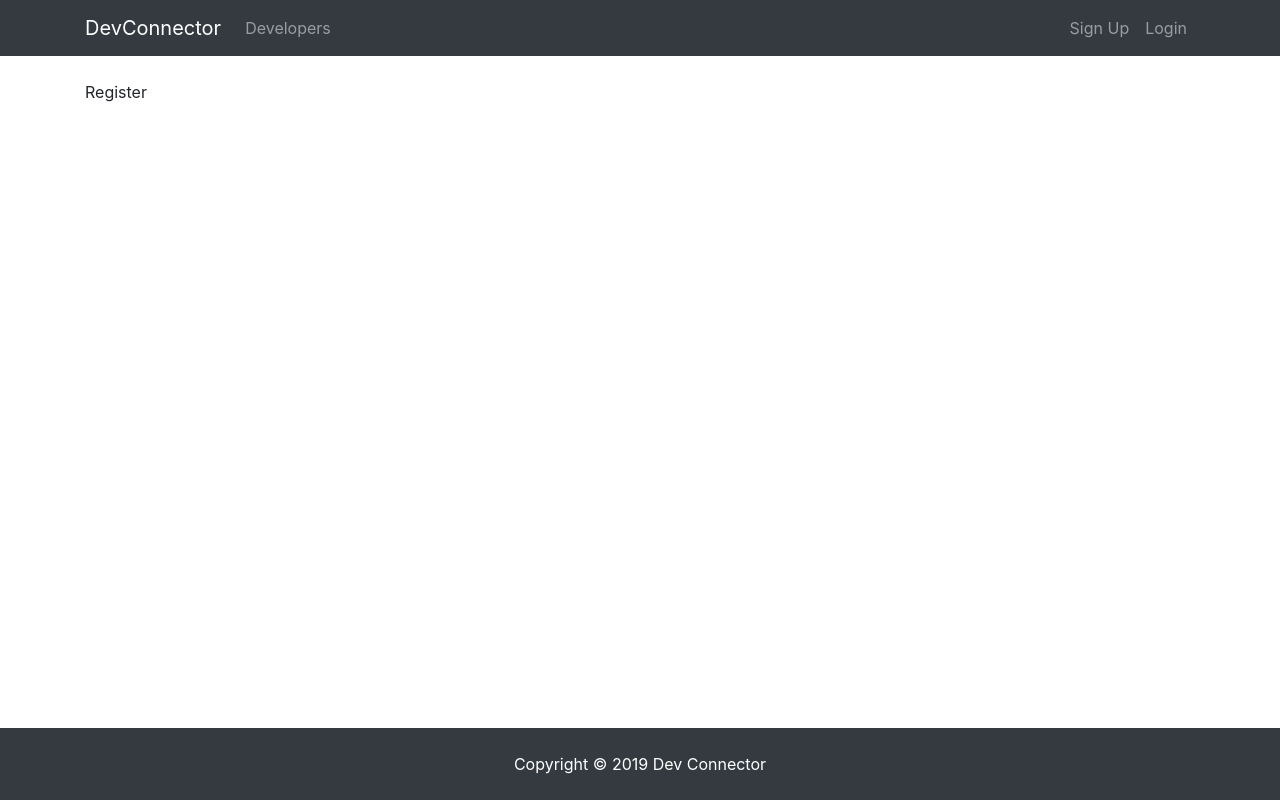
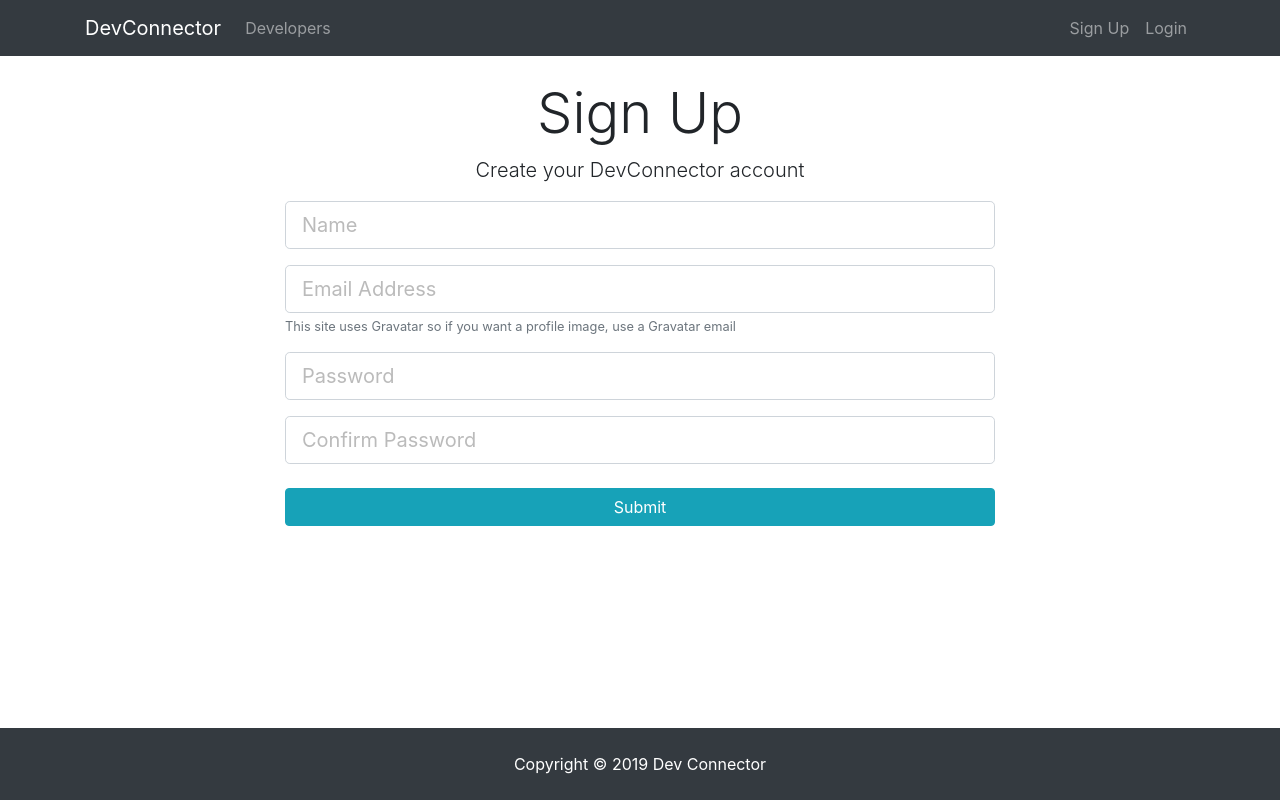
Before and after one commit to danidz96/devconnect, a React (Create React App) app in the folder client/: page /register in a window 1280 px wide. Built offline with nearby package versions, Linux system fonts and the light colour scheme.

Commit message:
add register form

```diff
--- a/client/src/components/auth/Register.js
+++ b/client/src/components/auth/Register.js
@@ -1,7 +1,82 @@
-import React from 'react';
+import React, { useState } from 'react';
 
 const Register = () => {
-	return <div>Register</div>;
+	const [ name, setName ] = useState('');
+	const [ email, setEmail ] = useState('');
+	const [ password, setPassword ] = useState('');
+	const [ password2, setPassword2 ] = useState('');
+	const onSubmit = (e) => {
+		e.preventDefault();
+
+		const newUser = {
+			name,
+			email,
+			password,
+			password2
+		};
+
+		console.log(newUser);
+	};
+
+	return (
+		<div className="register">
+			<div className="container">
+				<div className="row">
+					<div className="col-md-8 m-auto">
+						<h1 className="display-4 text-center">Sign Up</h1>
+						<p className="lead text-center">Create your DevConnector account</p>
+						<form action="create-profile.html" onSubmit={onSubmit}>
+							<div className="form-group">
+								<input
+									type="text"
+									className="form-control form-control-lg"
+									placeholder="Name"
+									name="name"
+									value={name}
+									onChange={(e) => setName(e.target.value)}
+									required
+								/>
+							</div>
+							<div className="form-group">
+								<input
+									type="email"
+									className="form-control form-control-lg"
+									placeholder="Email Address"
+									value={email}
+									onChange={(e) => setEmail(e.target.value)}
+									name="email"
+								/>
+								<small className="form-text text-muted">
+									This site uses Gravatar so if you want a profile image, use a Gravatar email
+								</small>
+							</div>
+							<div className="form-group">
+								<input
+									type="password"
+									className="form-control form-control-lg"
+									placeholder="Password"
+									value={password}
+									onChange={(e) => setPassword(e.target.value)}
+									name="password"
+								/>
+							</div>
+							<div className="form-group">
+								<input
+									type="password"
+									className="form-control form-control-lg"
+									placeholder="Confirm Password"
+									value={password2}
+									onChange={(e) => setPassword2(e.target.value)}
+									name="password2"
+								/>
+							</div>
+							<input type="submit" className="btn btn-info btn-block mt-4" />
+						</form>
+					</div>
+				</div>
+			</div>
+		</div>
+	);
 };
 
 export default Register;
```
